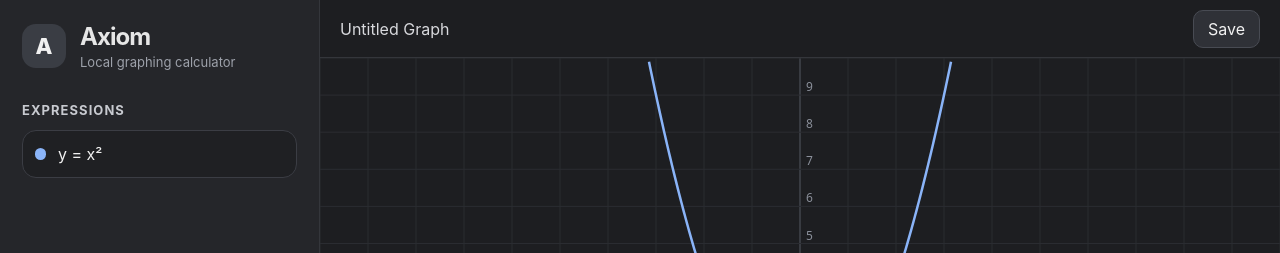
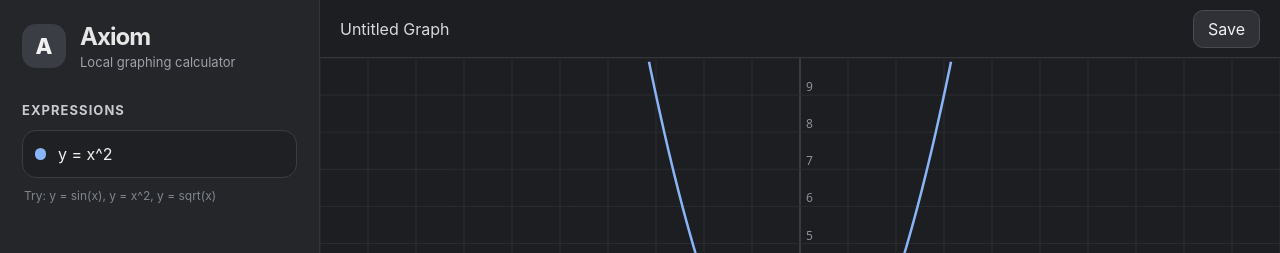
Before and after one commit to Voryalis/axiom, a React (Vite) app: page / in a window 1280 px wide. Shown: the top 253 px of the page. Built offline with nearby package versions, Linux system fonts and the light colour scheme.

Commit message:
Add editable function plotting

```diff
--- a/src/App.css
+++ b/src/App.css
@@ -137,3 +137,10 @@ input {
   width: 100%;
   height: 100%;
 }
+
+
+.hint {
+  margin: 10px 2px 0;
+  color: #7f858f;
+  font-size: 12px;
+}
--- a/src/App.tsx
+++ b/src/App.tsx
@@ -1,7 +1,10 @@
+import { useState } from "react";
 import GraphCanvas from "./components/GraphCanvas";
 import "./App.css";
 
 function App() {
+  const [expression, setExpression] = useState("y = x^2");
+
   return (
     <main className="app">
       <aside className="sidebar">
@@ -17,8 +20,13 @@ function App() {
           <h2>Expressions</h2>
           <div className="expression-card">
             <span className="color-dot" />
-            <input value="y = x²" readOnly />
+            <input
+              value={expression}
+              onChange={(event) => setExpression(event.target.value)}
+              spellCheck={false}
+            />
           </div>
+          <p className="hint">Try: y = sin(x), y = x^2, y = sqrt(x)</p>
         </section>
       </aside>
 
@@ -29,7 +37,7 @@ function App() {
         </div>
 
         <div className="graph-stage">
-          <GraphCanvas />
+          <GraphCanvas expression={expression} />
         </div>
       </section>
     </main>
--- a/src/components/GraphCanvas.tsx
+++ b/src/components/GraphCanvas.tsx
@@ -1,11 +1,18 @@
 import { useEffect, useRef } from "react";
+import { all, create } from "mathjs";
+
+const math = create(all, {});
 
 const X_MIN = -10;
 const X_MAX = 10;
 const Y_MIN = -10;
 const Y_MAX = 10;
 
-function GraphCanvas() {
+type GraphCanvasProps = {
+  expression: string;
+};
+
+function GraphCanvas({ expression }: GraphCanvasProps) {
   const canvasRef = useRef<HTMLCanvasElement | null>(null);
 
   useEffect(() => {
@@ -18,7 +25,7 @@ function GraphCanvas() {
     const ctx = canvas.getContext("2d");
     if (!ctx) return;
 
-    const resizeObserver = new ResizeObserver(() => {
+    const render = () => {
       const rect = parent.getBoundingClientRect();
       const dpr = window.devicePixelRatio || 1;
 
@@ -28,24 +35,46 @@ function GraphCanvas() {
       canvas.style.height = `${rect.height}px`;
 
       ctx.setTransform(dpr, 0, 0, dpr, 0, 0);
-      draw(ctx, rect.width, rect.height);
-    });
+      draw(ctx, rect.width, rect.height, expression);
+    };
 
+    render();
+
+    const resizeObserver = new ResizeObserver(render);
     resizeObserver.observe(parent);
 
     return () => resizeObserver.disconnect();
-  }, []);
+  }, [expression]);
 
   return <canvas ref={canvasRef} className="graph-canvas" />;
 }
 
-function draw(ctx: CanvasRenderingContext2D, width: number, height: number) {
+function draw(
+  ctx: CanvasRenderingContext2D,
+  width: number,
+  height: number,
+  expression: string,
+) {
   ctx.clearRect(0, 0, width, height);
 
   drawBackground(ctx, width, height);
   drawGrid(ctx, width, height);
-  drawAxes(ctx, width, height);
-  drawParabola(ctx, width, height);
+  drawLabels(ctx, width, height);
+  drawExpression(ctx, width, height, expression);
+}
+
+function normalizeExpression(raw: string) {
+  const trimmed = raw.trim();
+
+  if (trimmed.toLowerCase().startsWith("y=")) {
+    return trimmed.slice(2).trim();
+  }
+
+  if (trimmed.toLowerCase().startsWith("y =")) {
+    return trimmed.slice(3).trim();
+  }
+
+  return trimmed;
 }
 
 function toScreenX(x: number, width: number) {
@@ -83,7 +112,7 @@ function drawGrid(ctx: CanvasRenderingContext2D, width: number, height: number)
   }
 }
 
-function drawAxes(ctx: CanvasRenderingContext2D, width: number, height: number) {
+function drawLabels(ctx: CanvasRenderingContext2D, width: number, height: number) {
   ctx.fillStyle = "#8b909b";
   ctx.font = "12px system-ui, sans-serif";
 
@@ -102,7 +131,23 @@ function drawAxes(ctx: CanvasRenderingContext2D, width: number, height: number)
   }
 }
 
-function drawParabola(ctx: CanvasRenderingContext2D, width: number, height: number) {
+function drawExpression(
+  ctx: CanvasRenderingContext2D,
+  width: number,
+  height: number,
+  rawExpression: string,
+) {
+  const expression = normalizeExpression(rawExpression);
+
+  let compiled;
+
+  try {
+    compiled = math.compile(expression);
+  } catch {
+    drawError(ctx, "Invalid expression");
+    return;
+  }
+
   ctx.beginPath();
   ctx.strokeStyle = "#8ab4f8";
   ctx.lineWidth = 2.5;
@@ -111,7 +156,20 @@ function drawParabola(ctx: CanvasRenderingContext2D, width: number, height: numb
 
   for (let px = 0; px <= width; px++) {
     const x = X_MIN + (px / width) * (X_MAX - X_MIN);
-    const y = x * x;
+
+    let y: unknown;
+
+    try {
+      y = compiled.evaluate({ x });
+    } catch {
+      started = false;
+      continue;
+    }
+
+    if (typeof y !== "number" || !Number.isFinite(y)) {
+      started = false;
+      continue;
+    }
 
     if (y < Y_MIN || y > Y_MAX) {
       started = false;
@@ -132,4 +190,10 @@ function drawParabola(ctx: CanvasRenderingContext2D, width: number, height: numb
   ctx.stroke();
 }
 
+function drawError(ctx: CanvasRenderingContext2D, message: string) {
+  ctx.fillStyle = "#f28b82";
+  ctx.font = "14px system-ui, sans-serif";
+  ctx.fillText(message, 24, 32);
+}
+
 export default GraphCanvas;
```
Also changed, not shown: package.json (+6 -5 lines), 1 other file (tests, documents, lock files or other folders).
